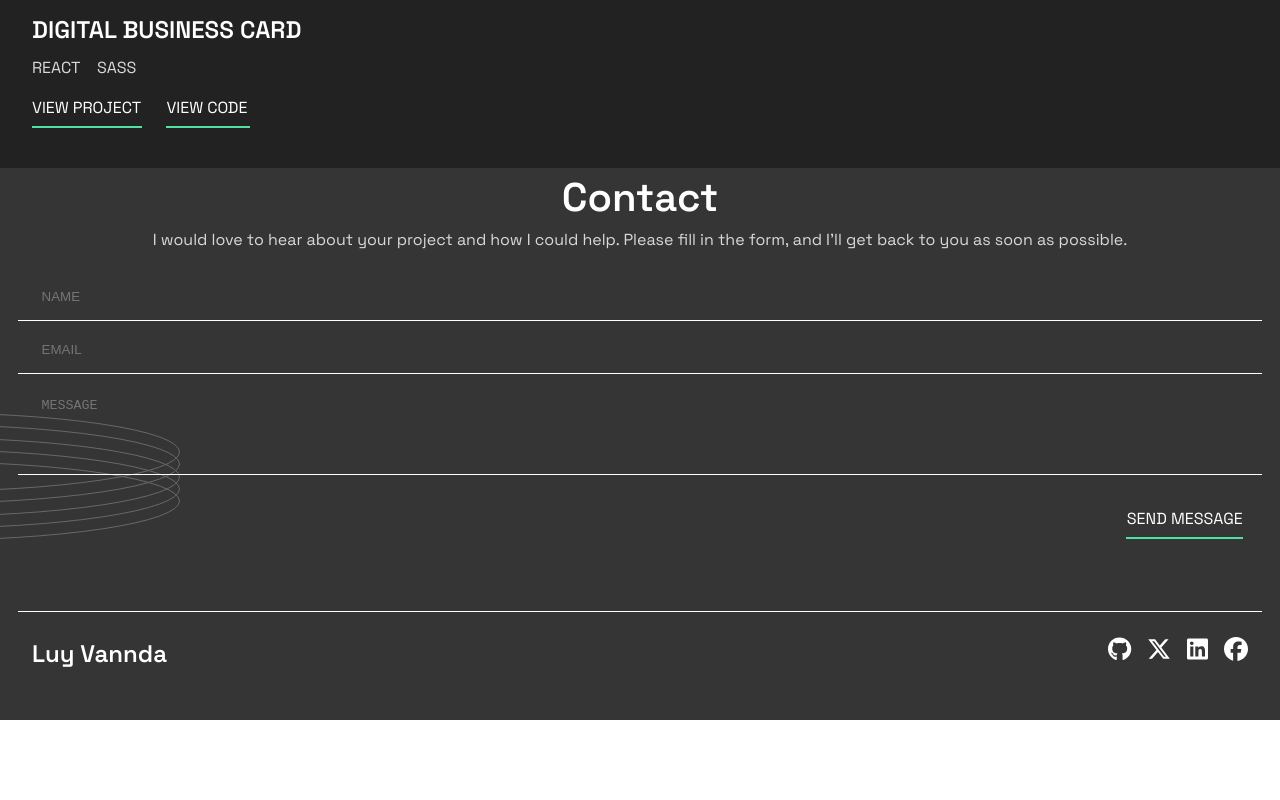
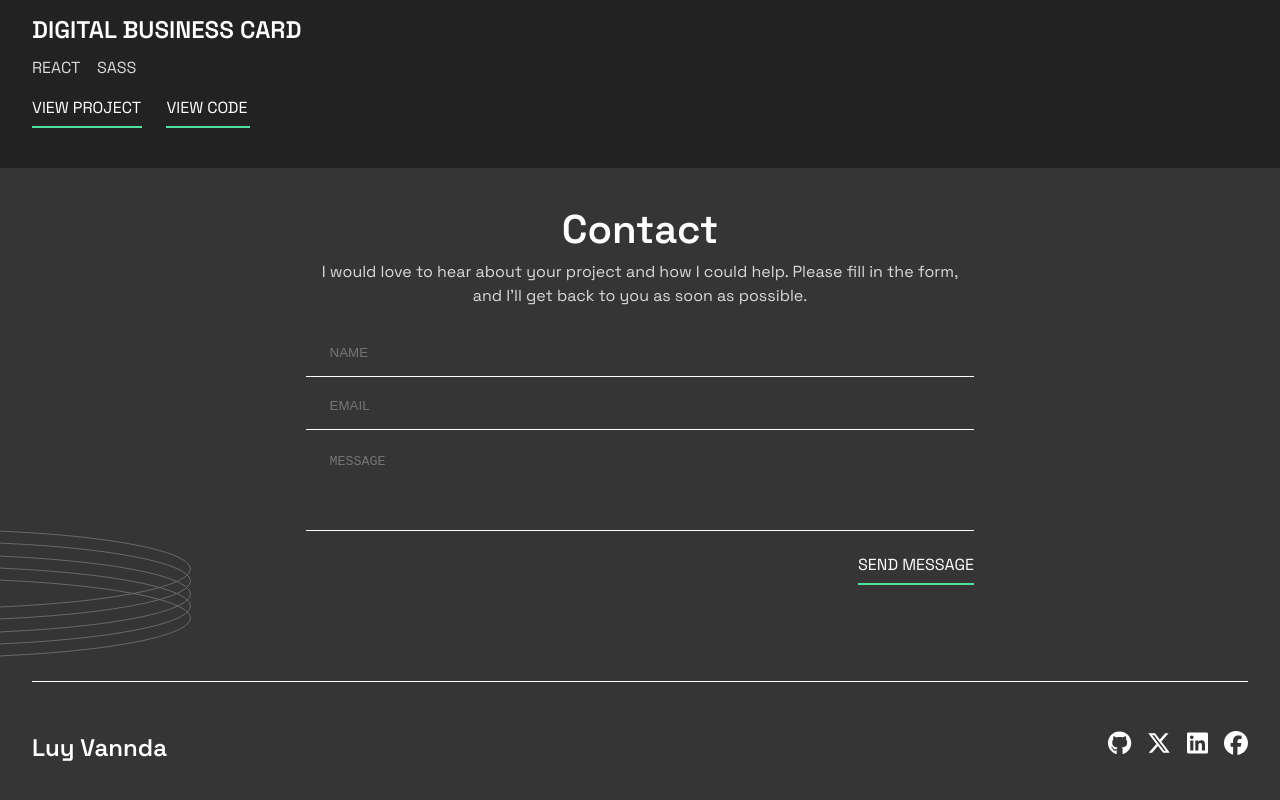
Before and after one commit to luyvannda/luyvannda.github.io, a React (Vite) app: page / in a window 1280 px wide. Shown: the part 2979-3779 px from the top of the page. Before the commit the page ends 3699 px from the top, so only its background shows below. Built offline with nearby package versions, Linux system fonts and the light colour scheme.

Commit message:
complete styling contact form for tablet

```diff
--- a/src/App.css
+++ b/src/App.css
@@ -319,31 +319,38 @@ body {
 
 .form-container {
   background-color: rgba(217, 217, 217, 0.1);
-  padding: 0 1.1rem;
+  position: relative;
+}
+.form-container .contact-form {
   display: flex;
   flex-direction: column;
   align-items: center;
+  padding: 2rem 1.1rem 0 1.1rem;
 }
-.form-container h2 {
+@media only screen and (min-width: 768px) {
+  .form-container .contact-form {
+    width: 55%;
+    margin: 0 auto;
+  }
+}
+.form-container .contact-form h2 {
   font-size: 2.5rem;
 }
-.form-container p {
+.form-container .contact-form p {
   text-align: center;
   color: #D9D9D9;
 }
-.form-container form {
+.form-container .contact-form form {
   width: 100%;
   display: flex;
   flex-direction: column;
   gap: 1rem;
   margin-top: 2rem;
   padding-bottom: 3.5rem;
-  position: relative;
-  border-bottom: 1px solid #ffffff;
 }
-.form-container form #name,
-.form-container form #email,
-.form-container form #message {
+.form-container .contact-form form #name,
+.form-container .contact-form form #email,
+.form-container .contact-form form #message {
   width: 100%;
   color: #ffffff;
   background-color: transparent;
@@ -351,41 +358,52 @@ body {
   border-bottom: 1px solid #ffffff;
   padding: 0 0 1rem 1.5rem;
 }
-.form-container form #name:focus,
-.form-container form #email:focus,
-.form-container form #message:focus {
+.form-container .contact-form form #name:focus,
+.form-container .contact-form form #email:focus,
+.form-container .contact-form form #message:focus {
   outline: none;
   border-bottom: 1px solid #4ee1a0;
 }
-.form-container form #message {
+.form-container .contact-form form #message {
   margin-top: 0.5rem;
   resize: none;
 }
-.form-container form .form-rings {
-  position: absolute;
-  bottom: 4.4rem;
-  left: -23rem;
-}
-.form-container form .form-btn {
+.form-container .contact-form form .form-btn {
   align-self: flex-end;
   border: none;
   border-radius: 0;
   background-color: transparent;
   color: #ffffff;
+  padding: 0;
   padding-bottom: 1rem;
 }
-.form-container form .form-btn::after {
+.form-container .contact-form form .form-btn::after {
   content: "";
   display: block;
   width: 7.3rem;
   margin-top: 0.5rem;
   border-bottom: 2px solid #4ee1a0;
 }
-.form-container form .form-btn:hover {
+.form-container .contact-form form .form-btn:hover {
   color: #4ee1a0;
+}
+.form-container .form-rings {
+  position: absolute;
+  bottom: 1.5rem;
+  left: -21.2rem;
+}
+.form-container .bottom-border {
+  margin: 0 1.1rem;
+  padding-top: 1.5rem;
+  border-bottom: 1.5px solid #ffffff;
+}
+@media only screen and (min-width: 768px) {
+  .form-container .bottom-border {
+    margin: 0 2rem;
+  }
 }
 
 footer {
   background-color: rgba(217, 217, 217, 0.1);
-  padding-bottom: 2rem;
+  padding: 1.5rem 0;
 }/*# sourceMappingURL=App.css.map */
--- a/src/App.scss
+++ b/src/App.scss
@@ -382,10 +382,18 @@ body {
 
 .form-container {
   background-color: rgba($main-text-gray, $background-opacity);
-  padding: 0 1.1rem;
+  position: relative;
+
+  .contact-form {
     display: flex;
     flex-direction: column;
     align-items: center;
+    padding: 2rem 1.1rem 0 1.1rem;
+
+    @include media-min(768px) {
+      width: 55%;
+      margin: 0 auto;
+    }
 
     h2 {
       font-size: 2.5rem;
@@ -403,8 +411,10 @@ body {
       gap: 1rem;
       margin-top: 2rem;
       padding-bottom: 3.5rem;
-    position: relative;
-    border-bottom: 1px solid $main-white-color;
+
+      @include media-min(768px) {}
+
+
 
       #name,
       #email,
@@ -429,20 +439,14 @@ body {
         resize: none;
       }
 
-    .form-rings {
-      position: absolute;
-      bottom: 4.4rem;
-      left: -23rem;
-    }
-
       .form-btn {
         align-self: flex-end;
         border: none;
         border-radius: 0;
         background-color: transparent;
         color: $main-white-color;
+        padding: 0;
         padding-bottom: 1rem;
-
 
         &::after {
           content: "";
@@ -450,6 +454,7 @@ body {
           width: 7.3rem;
           margin-top: 0.5rem;
           border-bottom: 2px solid $underline-green;
+
         }
 
         &:hover {
@@ -460,7 +465,25 @@ body {
     }
   }
 
+  .form-rings {
+    position: absolute;
+    bottom: 1.5rem;
+    left: -21.20rem;
+  }
+
+  .bottom-border {
+    margin: 0 1.1rem;
+    padding-top: 1.5rem;
+    border-bottom: 1.5px solid $main-white-color;
+
+    @include media-min(768px) {
+      margin: 0 2rem;
+    }
+  }
+
+}
+
 footer {
   background-color: rgba($main-text-gray, $background-opacity);
-  padding-bottom: 2rem;
+  padding: 1.5rem 0;
 }
--- a/src/components/ContactForm.jsx
+++ b/src/components/ContactForm.jsx
@@ -2,11 +2,11 @@ export default function ContactForm() {
   return (
 
     <div className="form-container">
+      <div className="contact-form">
         <h2>Contact</h2>
         <p>I would love to hear about your project and how I could help. Please fill in the form, and I&apos;ll get back to you as soon as possible.</p>
 
         <form
-        className="contact-form"
           action="https://getform.io/f/e84d47c6-f990-424a-b7fe-56b37f894479"
           method="POST">
 
@@ -21,11 +21,14 @@ export default function ContactForm() {
           <label htmlFor="message">
             <textarea id="message" name="message" rows="4" placeholder="MESSAGE"></textarea>
           </label>
-        <img className="form-rings" src="images/pattern-rings.svg" alt="rings pattern decoration"></img>
 
           <button className="form-btn" type="submit">SEND MESSAGE</button>
         </form>
+      </div>
 
+      <img className="form-rings" src="images/pattern-rings.svg" alt="rings pattern decoration"></img>
+
+      <div className="bottom-border"></div>
     </div>
   )
 }
```
Also changed, not shown: 1 other file (tests, documents, lock files or other folders). Lines whose indentation alone changed are shown as unchanged.
